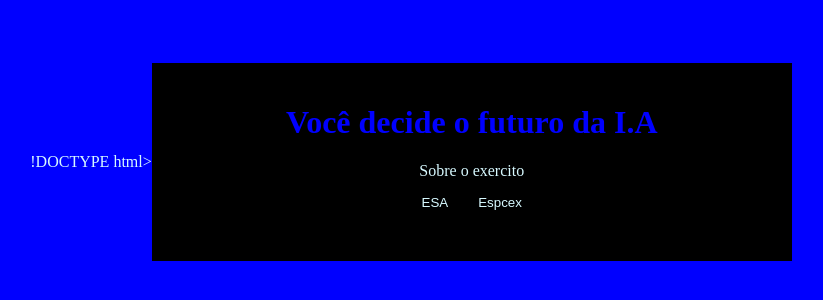
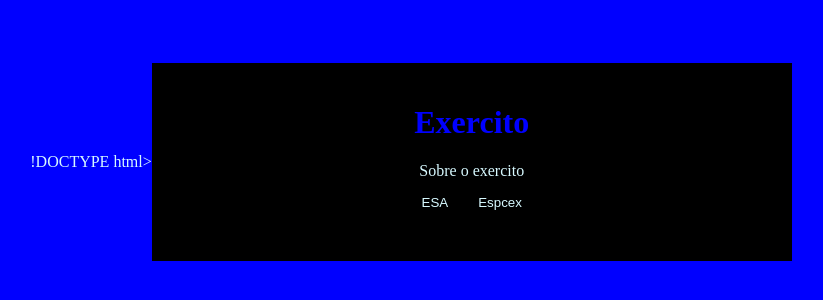
Before and after one commit to alexcristopher/cristopher, a plain HTML site: page index.html in a window 1280 px wide. Shown: the part 246-546 px from the top of the page, without its empty margins (229-1052 px from the left). Drawn offline with Linux system fonts and the light colour scheme.

Commit message:
Update index.html

```diff
--- a/index.html
+++ b/index.html
@@ -4,11 +4,11 @@
     <meta charset="UTF-8">
     <meta name="viewport" content="width=device-width, initial-scale=1.0">
     <link rel="stylesheet" href="style.css">
-    <title>Você decide o futuro da I.A</title>
+    <title>Sobre os concursos militares </title>
 </head>
 <body>
     <div class="caixa-principal">
-        <h1>Você decide o futuro da I.A</h1>
+        <h1>Exercito</h1>
         <div class="caixa-perguntas"></div>
         <div class="caixa-alternativas"></div>
         <div class="caixa-resultado">
```
